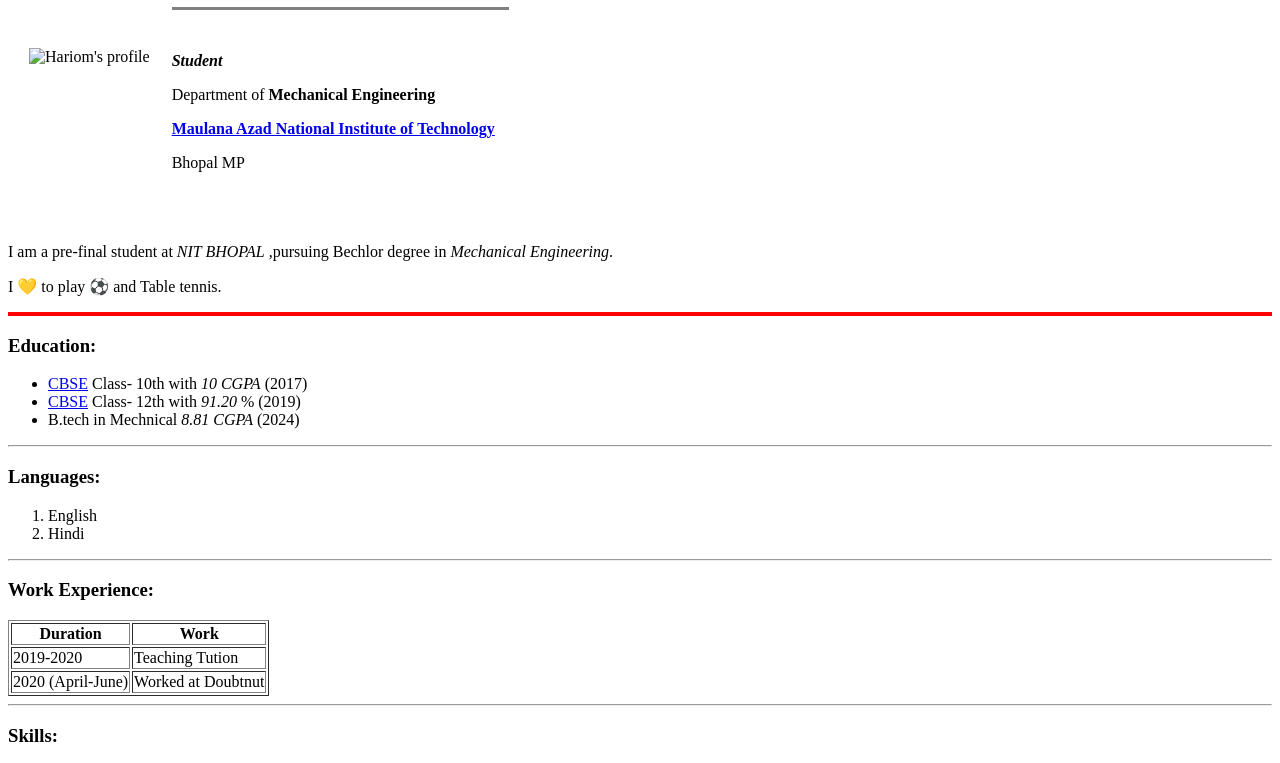
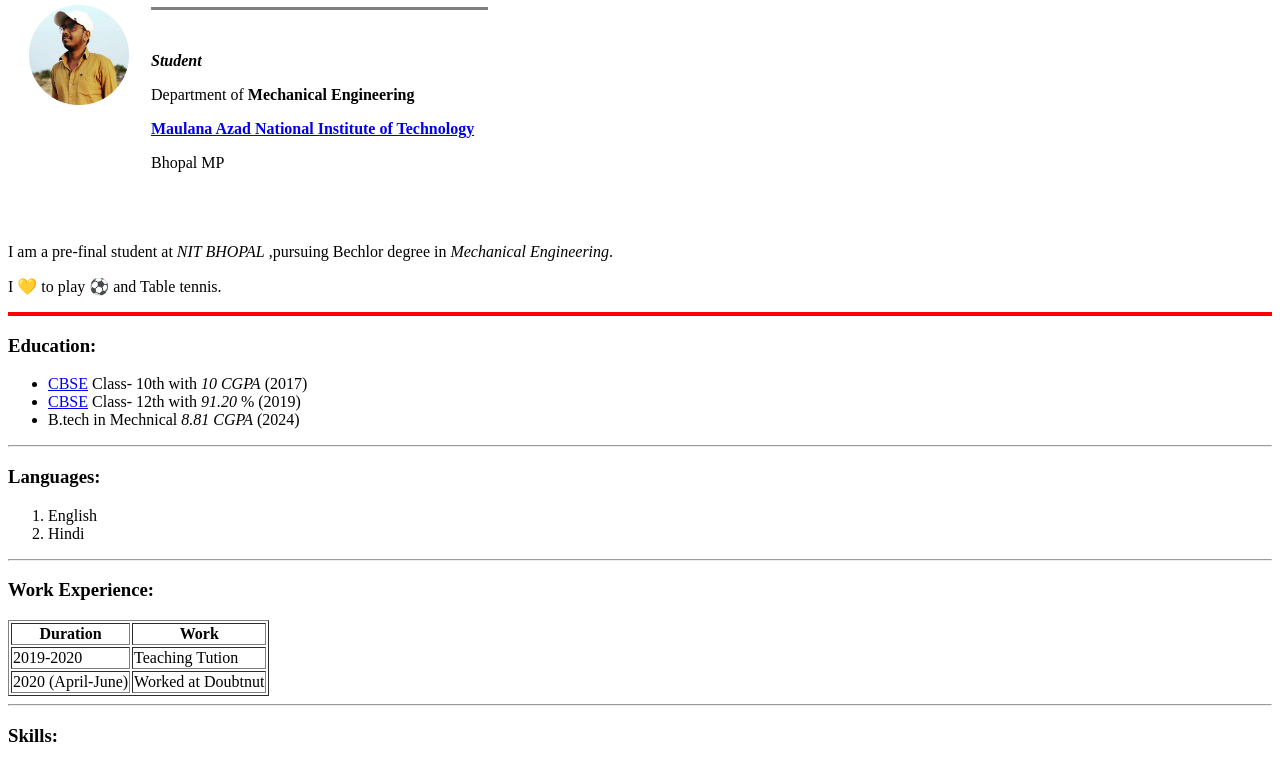
Before and after one commit to hariom8959/cv, a plain HTML site: page index.html in a window 1280 px wide. Shown: the part 114-877 px from the top of the page. Drawn offline with Linux system fonts and the light colour scheme.

Commit message:
Update index.html

```diff
--- a/index.html
+++ b/index.html
@@ -17,7 +17,7 @@
   <table cellspacing="20">
     <tr>
       <td> <img
-          src="Images/my profile pic.png"
+          src="my profile pic.png"
           alt="Hariom's profile"></td>
       <td>
         <h1>HARIOM KUSHWAHA</h1>
```
